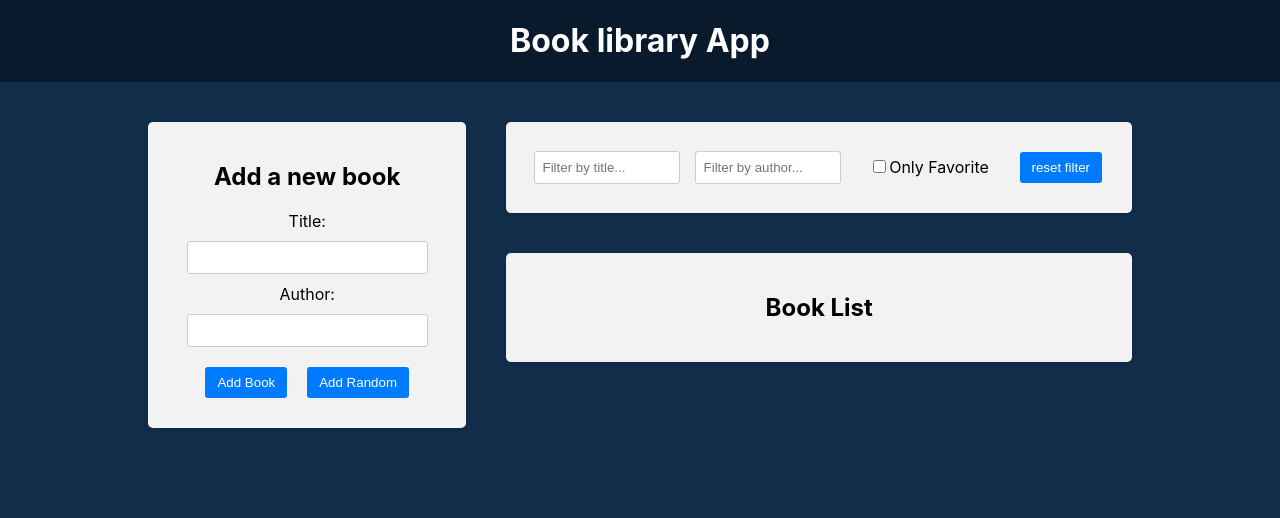
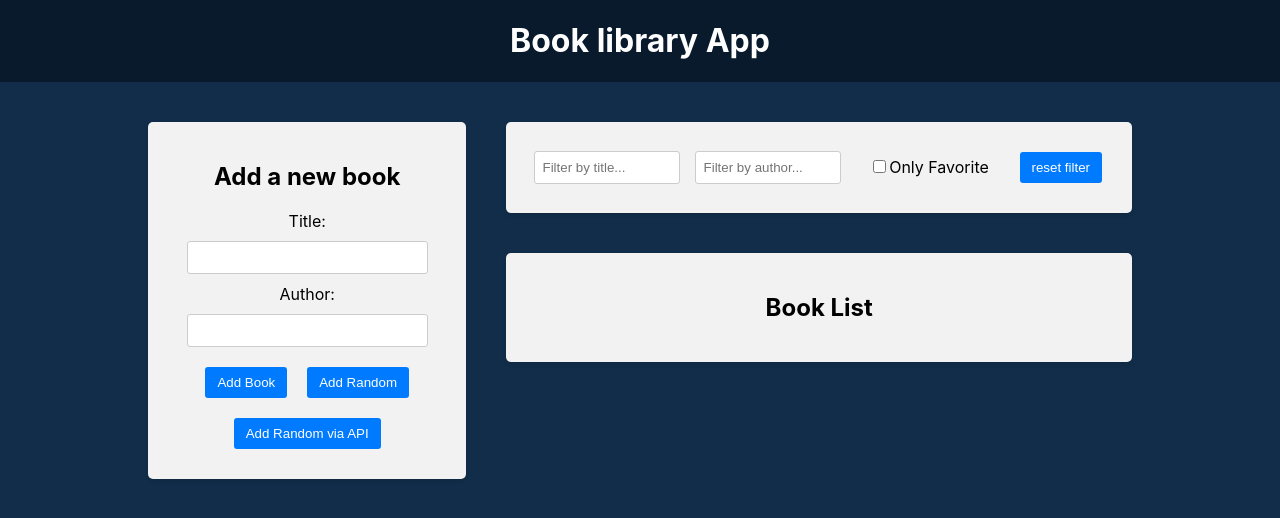
Before and after one commit to ShevViktoryia/Book-Library-App, a React (Create React App) app in the folder frontend/: page / in a window 1280 px wide. Shown: the top 518 px of the page. Built offline with nearby package versions, Linux system fonts and the light colour scheme.

Commit message:
feat: add random book via api

```diff
--- a/frontend/package.json
+++ b/frontend/package.json
@@ -12,6 +12,7 @@
     "@types/node": "^16.7.13",
     "@types/react": "^19.0.0",
     "@types/react-dom": "^19.0.0",
+    "axios": "^1.8.1",
     "react": "^19.0.0",
     "react-dom": "^19.0.0",
     "react-icons": "^5.5.0",
--- a/frontend/src/components/BookForm/BookForm.tsx
+++ b/frontend/src/components/BookForm/BookForm.tsx
@@ -3,6 +3,7 @@
 import { useDispatch } from "react-redux";
 import { addBook } from "../../redux/books-slice";
 import booksData from "../../data/books.json";
+import axios from "axios";
 
 export const BookForm = () => {
   const [title, setTitle] = useState("");
@@ -22,6 +23,15 @@
     const randomInd = Math.floor(Math.random() * booksData.length);
     const randomBook = booksData[randomInd];
     dispatch(addBook(randomBook));
+  };
+
+  const handleAddRandomViaAPI = async () => {
+    try {
+      const res = await axios.get("http://localhost:4000/random-book");
+      if (res?.data?.title && res?.data?.author) dispatch(addBook(res.data));
+    } catch (error) {
+      console.log("Error fetching random book", error);
+    }
   };
 
   return (
@@ -50,6 +60,9 @@
         <button type="button" onClick={handleAddRandomBook}>
           Add Random
         </button>
+        <button type="button" onClick={handleAddRandomViaAPI}>
+          Add Random via API
+        </button>
       </form>
     </div>
   );
```
Also changed, not shown: 1 other file (tests, documents, lock files or other folders).
